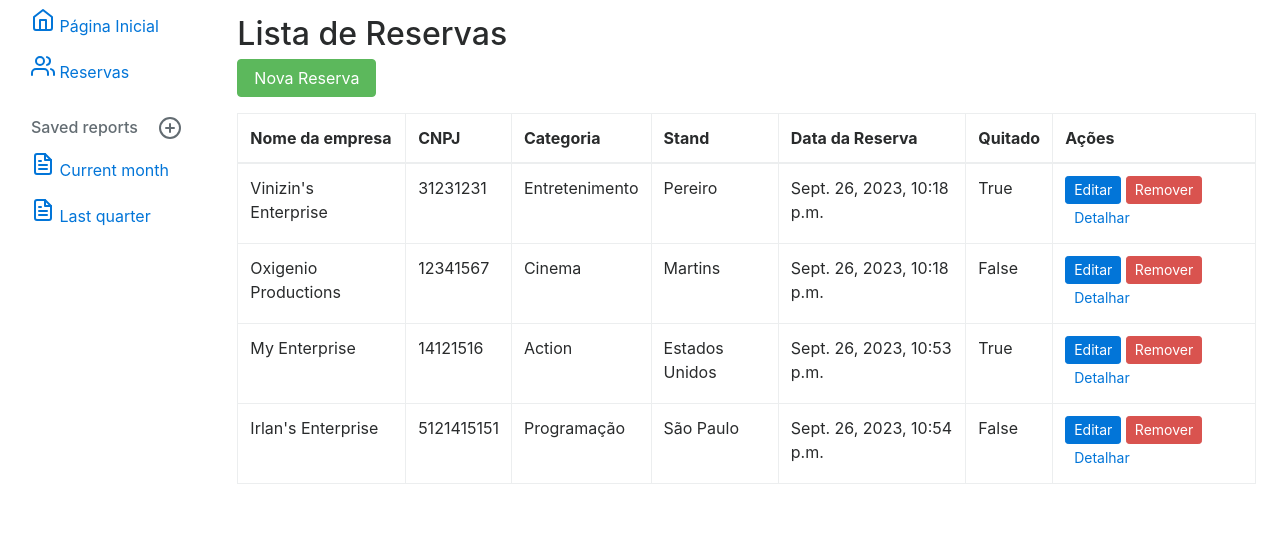
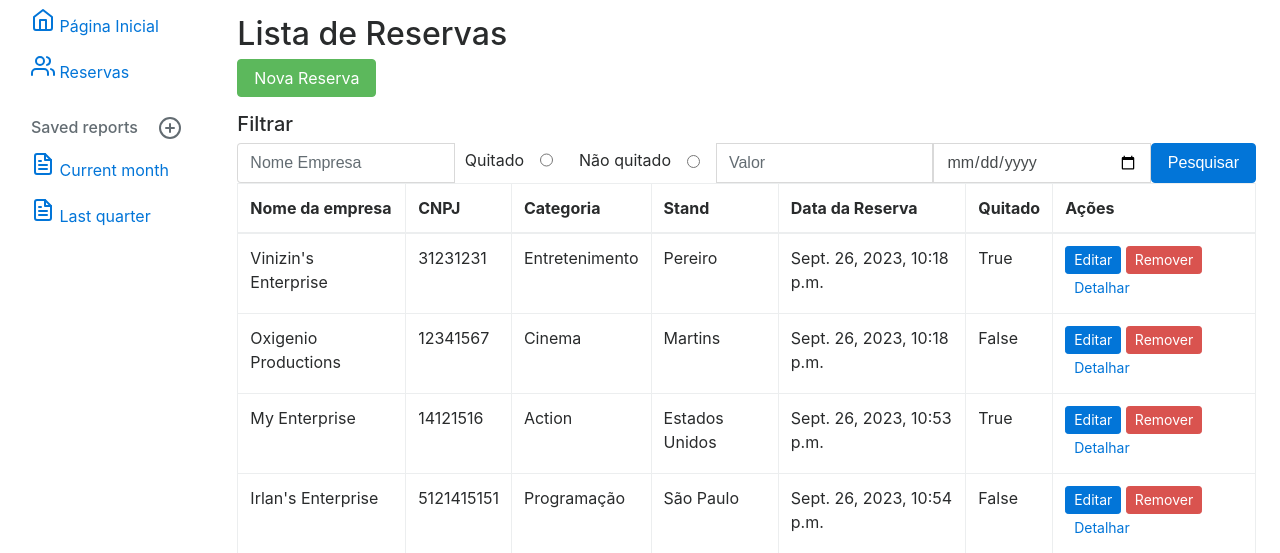
Before and after one commit to hebertviniciuss/Reservas-Fineccap, a Django app: page /reserva_listar/ in a window 1280 px wide. Shown: the part 54-607 px from the top of the page. Run offline with Django 4.2, Linux system fonts and the light colour scheme; data comes from the database, SQL or seed files in the repository; both versions use the stored data as it was after the commit.

Commit message:
commit final: finalizando views de busca

```diff
--- a/finecap/templates/reservas/listarreserva.html
+++ b/finecap/templates/reservas/listarreserva.html
@@ -4,7 +4,20 @@
   <h2> Lista de Reservas</h2>
 
   <a href="{% url 'criar_reserva' %}" class="btn btn-success mb-3">Nova Reserva</a>
+  <h5 class="text-secondary">Filtrar</h5>
+  <form action="{% url 'reserva_listar' %}" method="get">
+    <div class="input-group">
+      <input placeholder="Nome Empresa" type="text" name="search-name" class="form-control" value="">
+      <label for="search-payed-true" class="text-secondary" style="margin-top: 5px; margin-left: 10px;">Quitado</label>
+      <input id="search-payed-true" placeholder="Quitado" type="radio" name="search-payed-true" class="form-check-input mx-3" value="True" style="margin-bottom: 10px; position: relative;">
+      <label for="search-payed-true" class="text-secondary" style="margin-top: 5px; margin-left: 10px;">Não quitado</label>
+      <input id="search-payed-false" placeholder="Quitado" type="radio" name="search-payed-false" class="form-check-input mx-3" value="False" style="margin-bottom: 7px; position: relative;">
+      <input placeholder="Valor" type="text" name="search-value" class="form-control me-3" value="">
+      <input placeholder="Data" type="date" name="search-date" class="form-control" value="">
+      <button type="submit" class="btn btn-primary ms-3">Pesquisar</button>
+    </div>
 
+  </form>
   <table class="table table-bordered">
     <thead>
       <tr>
--- a/finecap/views.py
+++ b/finecap/views.py
@@ -1,5 +1,6 @@
 from django.shortcuts import render,get_object_or_404,redirect
 from .models import Reserva
+from django.db.models.query import QuerySet
 from .forms import ReservaForm
 
 # Create your views here.
@@ -32,6 +33,17 @@ def reserva_editar(request,id):
 
 def reserva_listar(request):
     reservas = Reserva.objects.all()
+    if(request.GET.get('search-name')):
+        reservas = reservas.filter(nome_empresa__icontains=request.GET.get('search-name'))
+    if(request.GET.get('search-payed-true')):
+        reservas = reservas.filter(quitado=True)
+    if(request.GET.get('search-payed-false')):
+        reservas = reservas.filter(quitado=False)
+    if(request.GET.get('search-value')):
+        reservas = reservas.filter(stand__valor=request.GET.get('search-value'))
+    if(request.GET.get('search-date')):
+        reservas = reservas.filter(data_reserva__date=request.GET.get('search-date'))
+
     context ={
         'reservas':reservas
     }
```
Also changed, not shown: db.sqlite3 (added), 1 other file.
